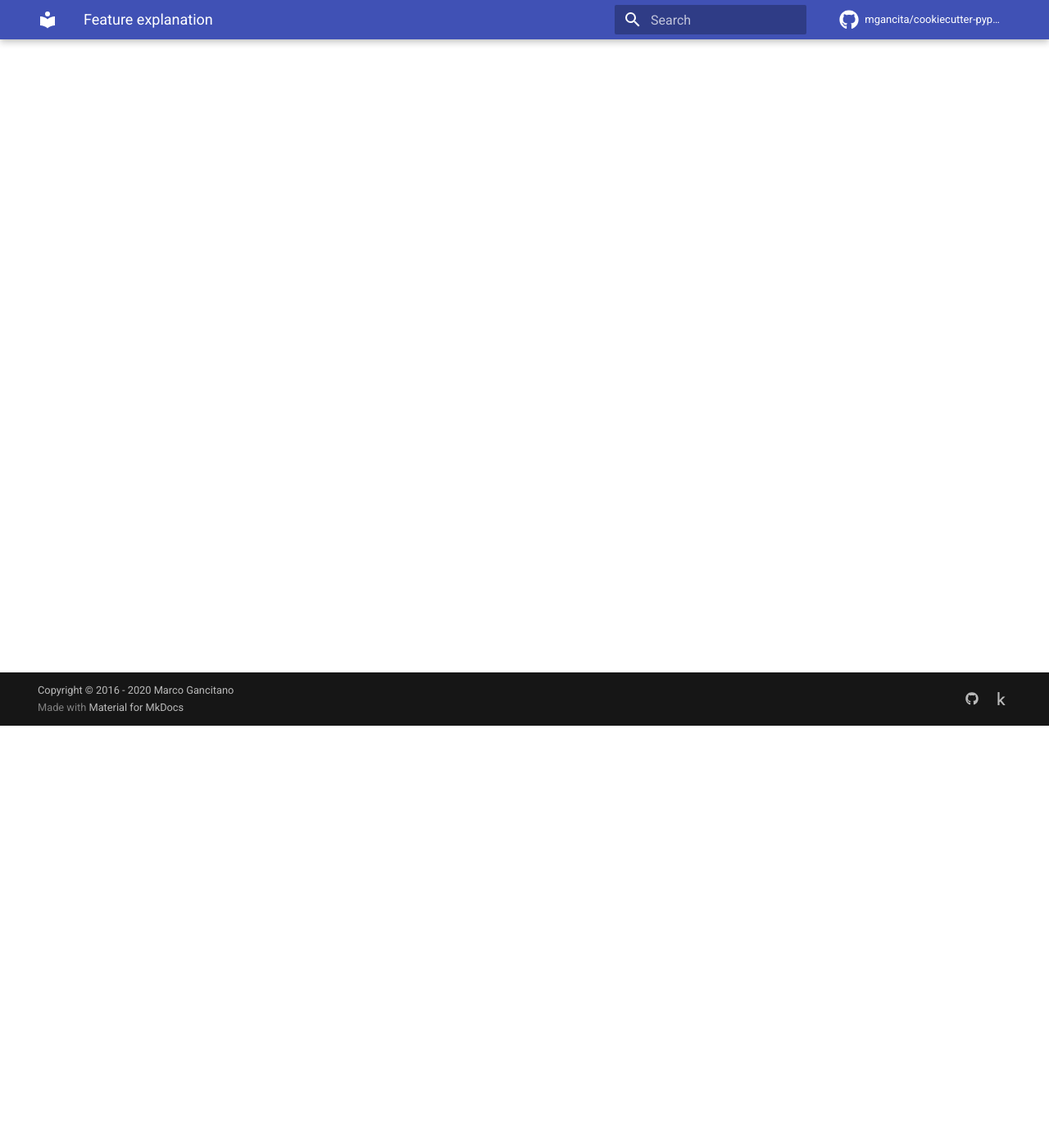
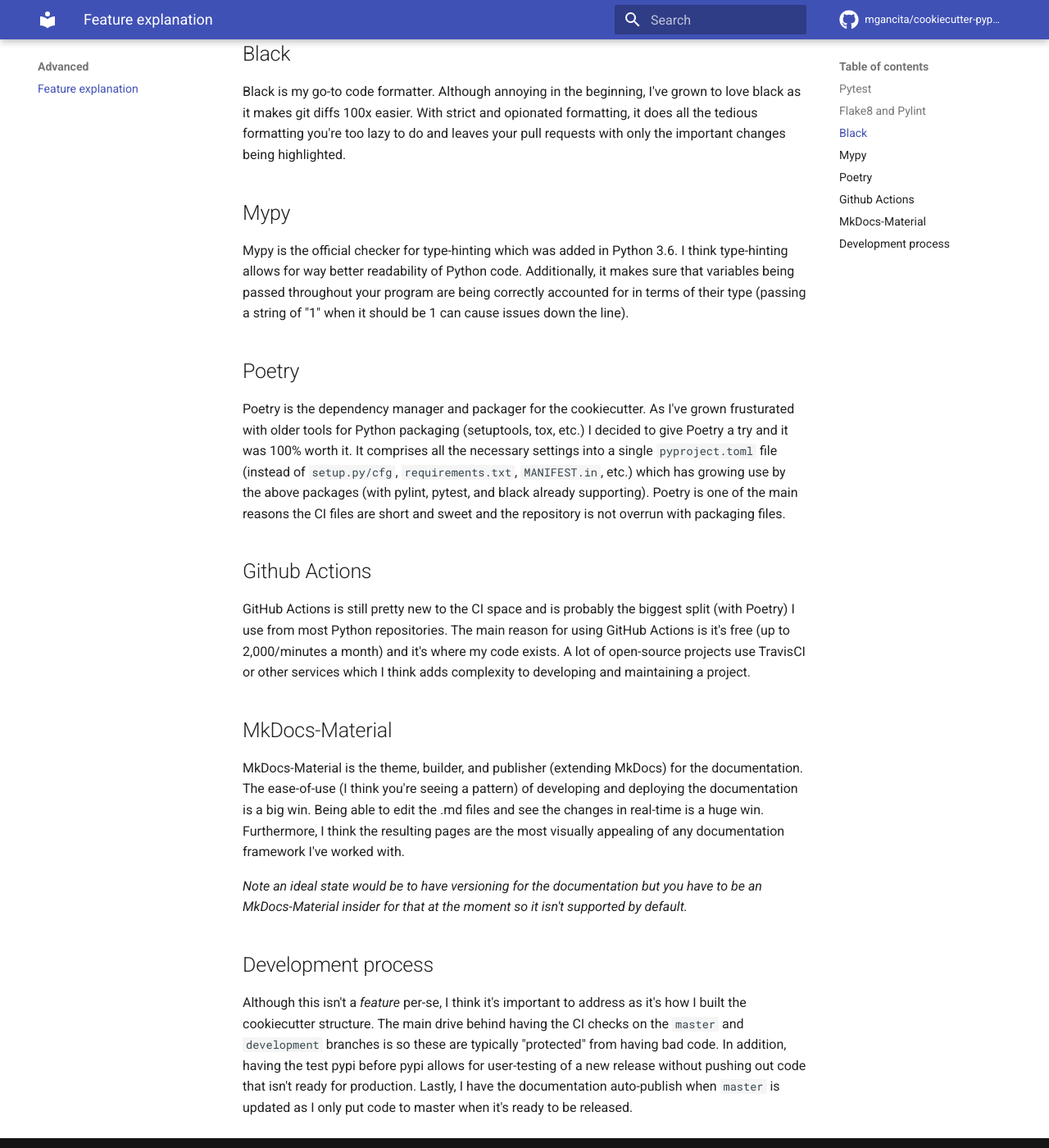
Before and after one commit to Mgancita/cookiecutter-pypackage, an MkDocs documentation site: the page built from docs/advanced/feature_explanation.md, in a window 1280 px wide and 1400 px high, scrolled down 515 px. Shown: the whole window at 82% size. Built offline with MkDocs 1.6.1 and Material for MkDocs 9.7.7, drawn with Linux system fonts in a browser that asks for light colours; comment, search, counter and statistics services are not loaded; some of the changed text lies outside the part shown.

Commit message:
Add feature explanation page

```diff
--- a/docs/advanced/feature_explanation.md
+++ b/docs/advanced/feature_explanation.md
@@ -1 +1,27 @@
 # Feature Explanation
+
+## Pytest
+Pytest is the package used for unit and coverage testing within the cookiecutter. I've chosen it over `unittest` as I find it easier to use and understand the results of. In addition, I like the native fixture functionality of pytest and the `pytest-cov` extension (used for coverage testing).
+
+## Flake8 and Pylint
+Flake8 and Pylint are both linters developed by the Python Code Quality Authority ([PyCQA](https://github.com/PyCQA)). As pylint is typically more exhaustive I select it for the default. If you want to be excessive (as I am with my repos), add flake8 to be sure the proper style guides are followed.
+
+## Black
+Black is my go-to code formatter. Although annoying in the beginning, I've grown to love black as it makes git diffs 100x easier. With strict and opionated formatting, it does all the tedious formatting you're too lazy to do and leaves your pull requests with only the important changes being highlighted.
+
+## Mypy
+Mypy is the official checker for type-hinting which was added in Python 3.6. I think type-hinting allows for way better readability of Python code. Additionally, it makes sure that variables being passed throughout your program are being correctly accounted for in terms of their type (passing a string of "1" when it should be 1 can cause issues down the line).
+
+## Poetry
+Poetry is the dependency manager and packager for the cookiecutter. As I've grown frusturated with older tools for Python packaging (setuptools, tox, etc.) I decided to give Poetry a try and it was 100% worth it. It comprises all the necessary settings into a single `pyproject.toml` file (instead of `setup.py/cfg`, `requirements.txt`, `MANIFEST.in`, etc.) which has growing use by the above packages (with pylint, pytest, and black already supporting). Poetry is one of the main reasons the CI files are short and sweet and the repository is not overrun with packaging files.
+
+## Github Actions
+GitHub Actions is still pretty new to the CI space and is probably the biggest split (with Poetry) I use from most Python repositories. The main reason for using GitHub Actions is it's free (up to 2,000/minutes a month) and it's where my code exists. A lot of open-source projects use TravisCI or other services which I think adds complexity to developing and maintaining a project.
+
+## MkDocs-Material
+MkDocs-Material is the theme, builder, and publisher (extending MkDocs) for the documentation. The ease-of-use (I think you're seeing a pattern) of developing and deploying the documentation is a big win. Being able to edit the .md files and see the changes in real-time is a huge win. Furthermore, I think the resulting pages are the most visually appealing of any documentation framework I've worked with.
+
+*Note an ideal state would be to have versioning for the documentation but you have to be an MkDocs-Material insider for that at the moment so it isn't supported by default.*
+
+## Development process
+Although this isn't a *feature* per-se, I think it's important to address as it's how I built the cookiecutter structure. The main drive behind having the CI checks on the `master` and `development` branches is so these are typically "protected" from having bad code. In addition, having the test pypi before pypi allows for user-testing of a new release without pushing out code that isn't ready for production. Lastly, I have the documentation auto-publish when `master` is updated as I only put code to master when it's ready to be released.
```
